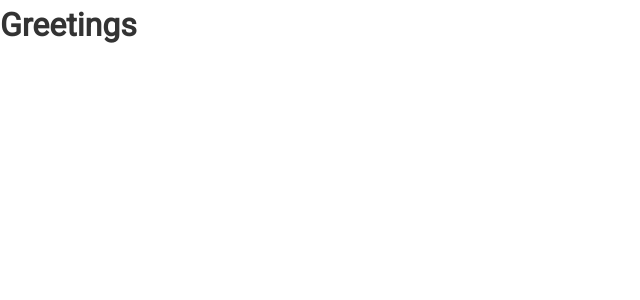
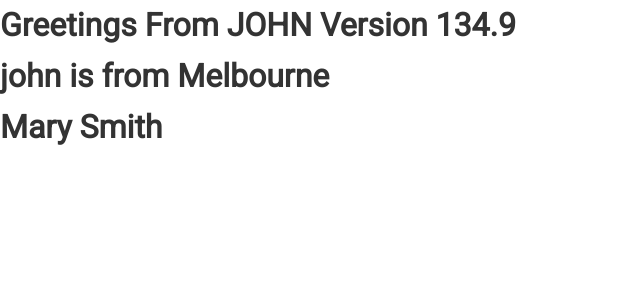
Before and after one commit to slicedearth/githubfinder, a React (Create React App) app: page / in a window 1280 px wide. Shown: the top 300 px of the page, without its empty margins (0-640 px from the left). Built offline with nearby package versions, Linux system fonts and the light colour scheme.

Commit message:
JSX Revision

```diff
--- a/public/index.html
+++ b/public/index.html
@@ -7,8 +7,7 @@
   <meta name="viewport" content="width=device-width, initial-scale=1" />
   <meta name="theme-color" content="#000000" />
   <meta name="description" content="Web site created using create-react-app" />
-  <link rel="apple-touch-icon" href="%PUBLIC_URL%/logo192.png" />
-  <link rel="manifest" href="%PUBLIC_URL%/manifest.json" />
+  <!-- <link rel="manifest" href="%PUBLIC_URL%/manifest.json" /> -->
   <title>React Basics</title>
 </head>
 
--- a/src/App.js
+++ b/src/App.js
@@ -1,12 +1,34 @@
-import React, { Component } from 'react';
+// eslint-disable-next-line
+import React, { Component, Fragment } from 'react';
 import './App.css';
 
 class App extends Component {
+  fullName = () => 'Mary Smith';
   render() {
+    const name = 'John';
+    const city = () => 'Melbourne';
     return (
-      <div>
-        <h1>Greetings</h1>
+      // Vanilla JS
+      // React.createElement(
+      //   'div',
+      //   { className: 'App' },
+      //   React.createElement('h1', null, 'Greetings')
+      // )
+
+      // JSX
+      <div className='App'>
+        <h1>
+          Greetings From {name.toUpperCase()} Version {134.1 + 0.8}
+        </h1>
+        <h1>
+          {name.toLowerCase()} is from {city()}
+        </h1>
+        <h1>{this.fullName()}</h1>
+        <label htmlFor=''></label>
       </div>
+      // <>
+      // <h1>Greetings</h1>
+      // </>
     );
   }
 }
```
